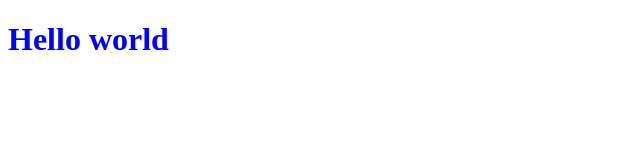
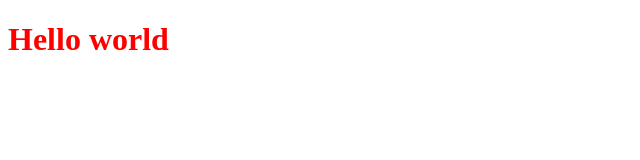
Before and after one commit to demo-n13/online-shop, a website: page frontend/index.html in a window 1280 px wide. Shown: the whole page, without its empty margins (0-640 px from the left). Drawn offline with Linux system fonts and the light colour scheme.

Commit message:
issue solved

```diff
--- a/frontend/index.html
+++ b/frontend/index.html
@@ -6,6 +6,6 @@
     <title>Document</title>
 </head>
 <body>
-    <h1 style="color:blue">Hello world</h1>
+    <h1 style="color:red">Hello world</h1>
 </body>
 </html>
```
